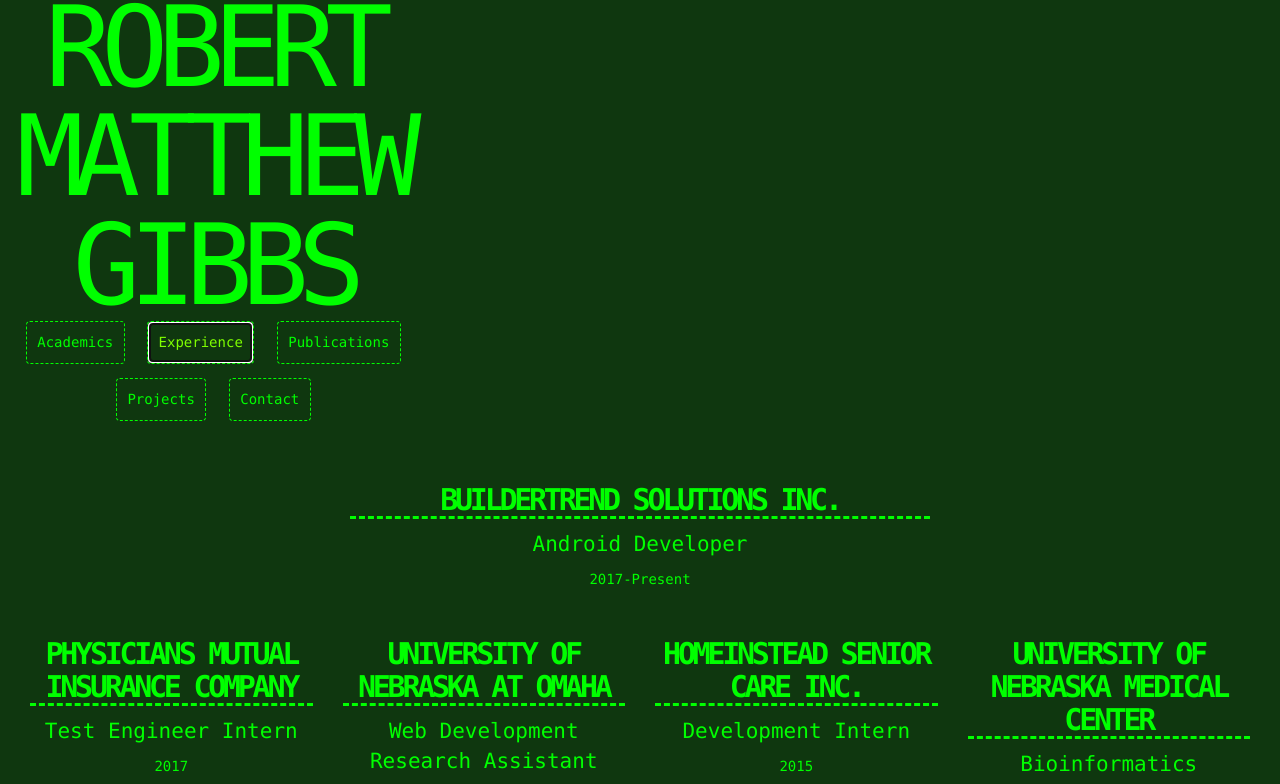
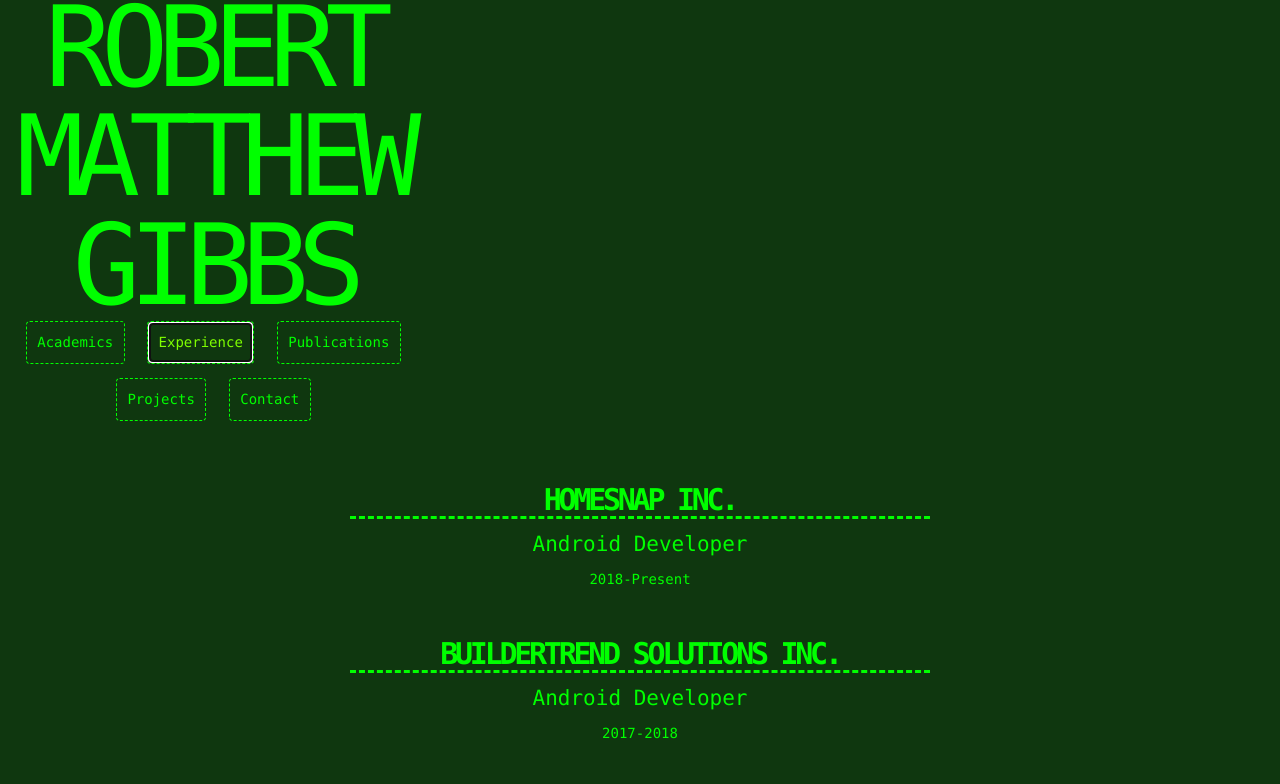
Before and after one commit to bobbygibbs/bobbygibbs.github.io, a plain HTML site: page index.html in a window 1280 px wide. Both pictures are taken after a click on the button "Experience". Shown: the top 784 px of the page. Drawn offline with nearby package versions, Linux system fonts and the light colour scheme.

Commit message:
Update Experience section

```diff
--- a/index.html
+++ b/index.html
@@ -20,7 +20,12 @@
 							content = "<div class='col-md-12'>" +
 										"<div class='col-md-3'></div>" +
 										"<div class='col-md-6 col-xs-12 item'>" +
-										"<h2>Buildertrend Solutions Inc.</h2><p>Android Developer</p>2017-Present</div>" +
+										"<h2>Homesnap Inc.</h2><p>Android Developer</p>2018-Present</div>" +
+										"</div>" +
+										"<div class='col-md-12'>" +
+										"<div class='col-md-3'></div>" +
+										"<div class='col-md-6 col-xs-12 item'>" +
+										"<h2>Buildertrend Solutions Inc.</h2><p>Android Developer</p>2017-2018</div>" +
 										"</div>" +
 										"<div class='col-md-3 col-xs-12 item'>" +
 										"<h2>Physicians Mutual Insurance Company</h2><p>Test Engineer Intern</p>2017</div>" +
```
